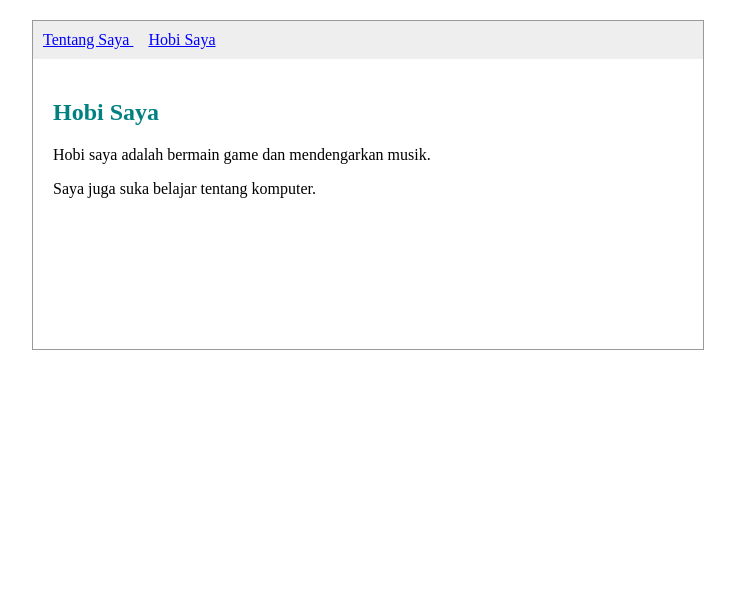
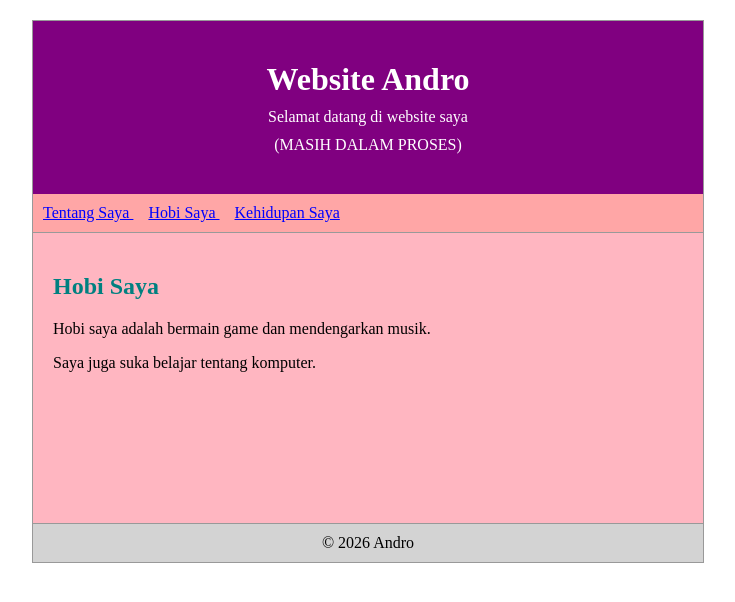
Before and after one commit to Andromeda1871/Andromeda1871.github.io, a plain HTML site: page index.html in a window 1280 px wide. Both pictures are taken after a click on the link "Hobi Saya". Shown: the whole page, without its empty margins (272-1007 px from the left). Drawn offline with Linux system fonts and the light colour scheme.

Commit message:
Update index.html

```diff
--- a/index.html
+++ b/index.html
@@ -4,7 +4,6 @@
 <head>
 
     <meta charset="UTF-8">
-
     <meta name="viewport" content="width=device-width, initial-scale=1.0">
 
     <title>Andromeda</title>
@@ -12,7 +11,7 @@
     <style>
 
         /* =========================
-           PENGATURAN DASAR
+           BODY
         ========================= */
 
         body {
@@ -20,6 +19,11 @@
             font-family: "Times New Roman", serif;
             background-color: white;
         }
+
+
+        /* =========================
+           CONTAINER
+        ========================= */
 
         .container {
             width: 670px;
@@ -29,18 +33,43 @@
 
 
         /* =========================
-           MENU NAVIGASI
+           HEADER
+        ========================= */
+
+        header {
+            width: 100%;
+            background-color: purple;
+            color: white;
+            text-align: center;
+            padding: 40px 0;
+        }
+
+        header h1 {
+            margin: 0;
+            font-size: 32px;
+        }
+
+        header p {
+            margin: 10px 0 0;
+            font-size: 16px;
+        }
+
+
+        /* =========================
+           NAVIGASI
         ========================= */
 
         nav {
-            background-color: #eeeeee;
+            background-color: #ffa6a6;
             padding: 10px;
+            border-bottom: 1px solid #999;
         }
 
         nav a {
             margin-right: 15px;
             color: blue;
             cursor: pointer;
+            text-decoration: underline;
         }
 
 
@@ -54,7 +83,7 @@
             min-height: 250px;
         }
 
-        /* Section yang aktif ditampilkan */
+        /* Section yang memiliki class aktif akan ditampilkan */
 
         section.aktif {
             display: block;
@@ -62,11 +91,56 @@
 
 
         /* =========================
-           JUDUL
+           TENTANG SAYA
         ========================= */
 
-        h1 {
+        #tentang-saya {
+            background-color: #f2e360;
+        }
+
+        #tentang-saya h1 {
             color: teal;
+            font-size: 24px;
+        }
+
+
+        /* =========================
+           HOBI SAYA
+        ========================= */
+
+        #hobi-saya {
+            background-color: lightpink;
+        }
+
+        #hobi-saya h2 {
+            color: teal;
+            font-size: 24px;
+        }
+
+
+        /* =========================
+           KEHIDUPAN SAYA
+        ========================= */
+
+        #kehidupan-saya {
+            background-color: #00ff19;
+        }
+
+        #kehidupan-saya h1 {
+            color: teal;
+            font-size: 24px;
+        }
+
+
+        /* =========================
+           FOOTER
+        ========================= */
+
+        footer {
+            background-color: lightgray;
+            padding: 10px;
+            text-align: center;
+            border-top: 1px solid #999;
         }
 
     </style>
@@ -77,6 +151,20 @@
 <body>
 
     <div class="container">
+
+
+        <!-- =========================
+             HEADER
+        ========================= -->
+
+        <header>
+
+            <h1>Website Andro</h1>
+
+            <p>Selamat datang di website saya</p>
+            <p>(MASIH DALAM PROSES)</p>
+
+        </header>
 
 
         <!-- =========================
@@ -93,11 +181,15 @@
                 Hobi Saya
             </a>
 
+            <a href="#" onclick="tampilkan('kehidupan-saya')">
+                Kehidupan Saya
+            </a>
+
         </nav>
 
 
         <!-- =========================
-             HALAMAN 1
+             SECTION 1
         ========================= -->
 
         <section id="tentang-saya" class="aktif">
@@ -116,12 +208,12 @@
 
 
         <!-- =========================
-             HALAMAN 2
+             SECTION 2
         ========================= -->
 
         <section id="hobi-saya">
 
-            <h1>Hobi Saya</h1>
+            <h2>Hobi Saya</h2>
 
             <p>
                 Hobi saya adalah bermain game dan mendengarkan musik.
@@ -132,6 +224,32 @@
             </p>
 
         </section>
+
+
+        <!-- =========================
+             SECTION 3
+        ========================= -->
+
+        <section id="kehidupan-saya">
+
+            <h1>Kehidupan Saya</h1>
+
+            <p>
+                Saya setiap hari bangun jam 5 pagi.
+            </p>
+
+        </section>
+
+
+        <!-- =========================
+             FOOTER
+        ========================= -->
+
+        <footer>
+
+            © 2026 Andro
+
+        </footer>
 
 
     </div>
@@ -145,21 +263,21 @@
 
         function tampilkan(id) {
 
-            // Ambil semua section
+            /* Cari semua section */
             let semuaSection = document.querySelectorAll("section");
 
-            // Sembunyikan semua section
+            /* Sembunyikan semua section */
             semuaSection.forEach(function(section) {
                 section.classList.remove("aktif");
             });
 
-            // Tampilkan section yang dipilih
+            /* Tampilkan section yang dipilih */
             document.getElementById(id).classList.add("aktif");
+
         }
 
     </script>
 
-
 </body>
 
 </html>
```
